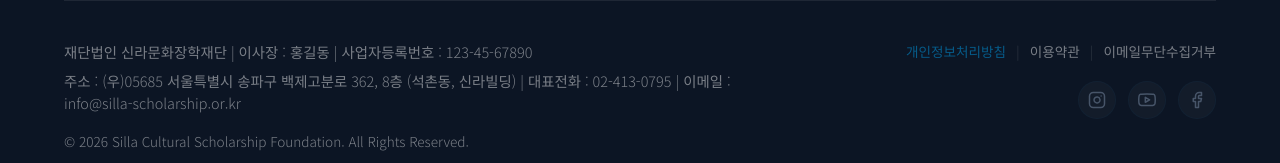
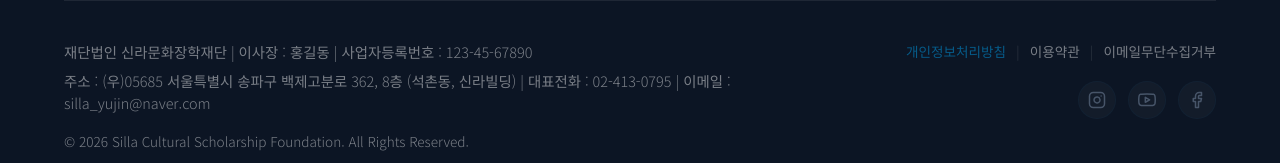
Before and after one commit to Yejin20181292/Cultural-Scholarship, a Vue app: page / in a window 1280 px wide. Shown: the part 4268-4431 px from the top of the page. Built offline with nearby package versions, Linux system fonts and the light colour scheme.

Commit message:
이메일추가

```diff
--- a/src/components/AboutSubpage.vue
+++ b/src/components/AboutSubpage.vue
@@ -144,7 +144,7 @@
                 <span class="detail-icon">✉️</span>
                 <div class="detail-text">
                   <h5>이메일</h5>
-                  <p>info@silla-scholarship.or.kr</p>
+                  <p>silla_yujin@naver.com</p>
                 </div>
               </div>
               <div class="contact-detail-item">
--- a/src/components/Footer.vue
+++ b/src/components/Footer.vue
@@ -38,7 +38,7 @@
       <div class="footer-bottom">
         <div class="footer-info">
           <p>재단법인 신라문화장학재단 | 이사장 : 홍길동 | 사업자등록번호 : 123-45-67890</p>
-          <p>주소 : (우)05685 서울특별시 송파구 백제고분로 362, 8층 (석촌동, 신라빌딩) | 대표전화 : 02-413-0795 | 이메일 : info@silla-scholarship.or.kr</p>
+          <p>주소 : (우)05685 서울특별시 송파구 백제고분로 362, 8층 (석촌동, 신라빌딩) | 대표전화 : 02-413-0795 | 이메일 : silla_yujin@naver.com</p>
           <p class="copyright">© 2026 Silla Cultural Scholarship Foundation. All Rights Reserved.</p>
         </div>
 
```
